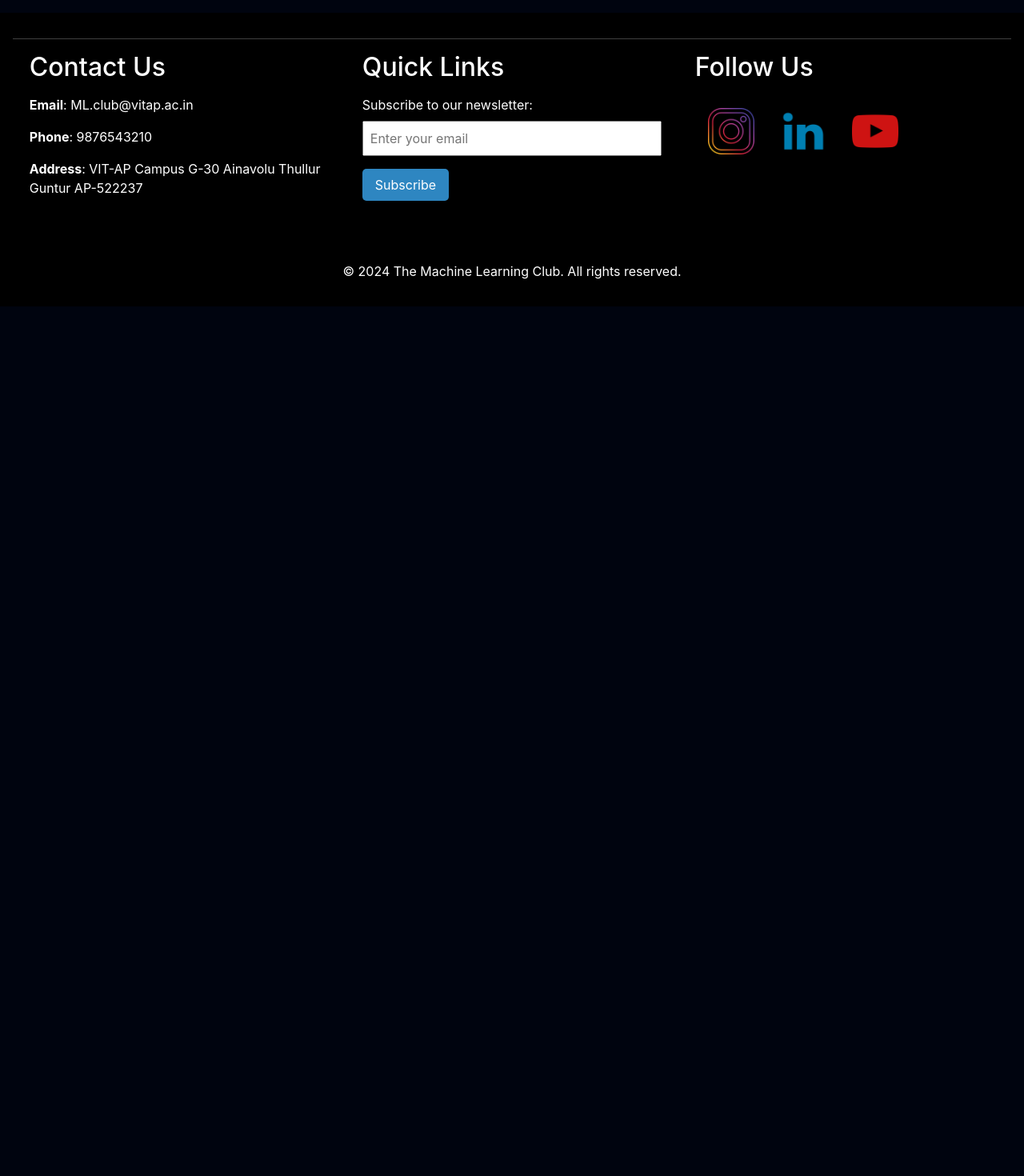
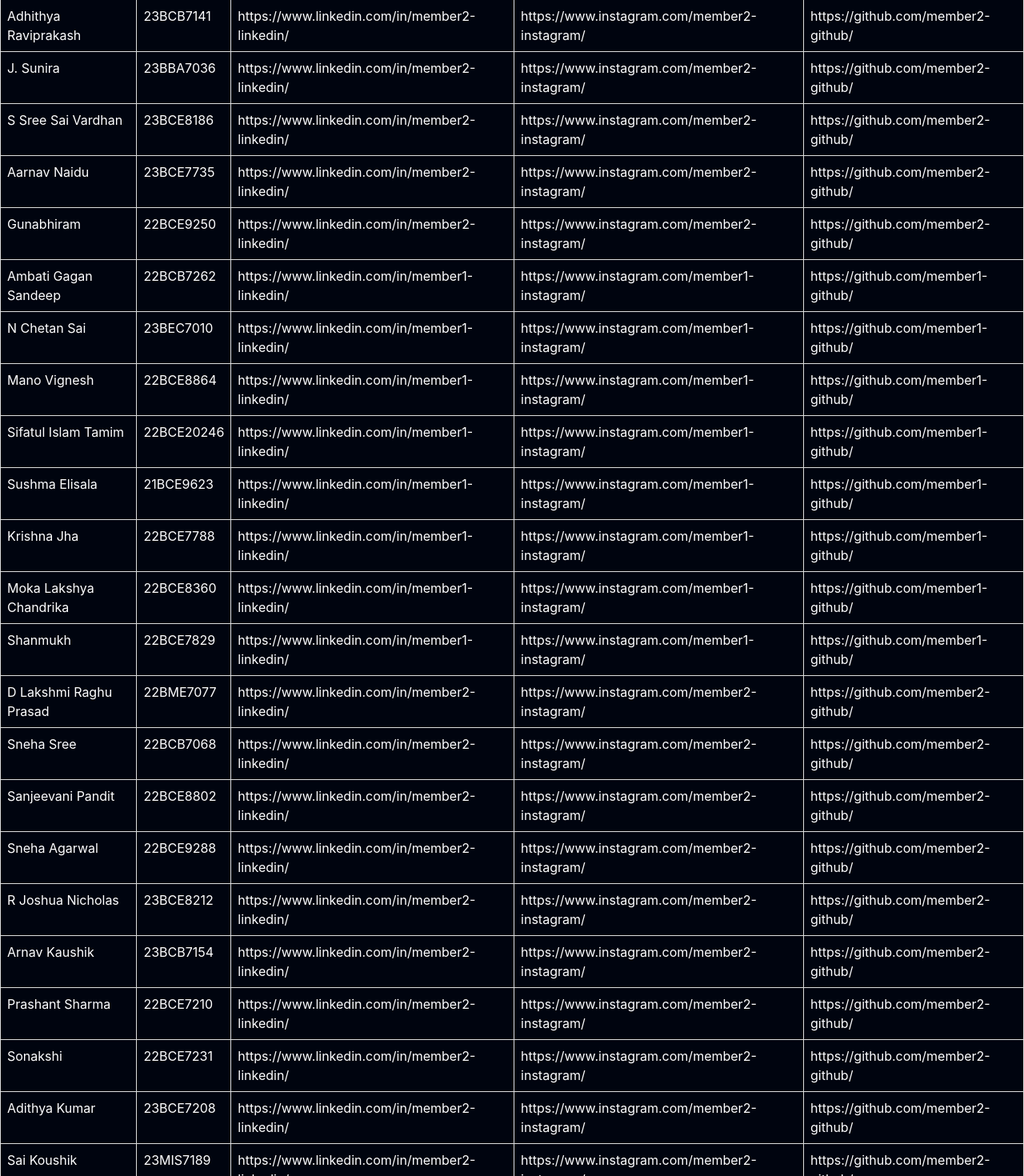
Before and after one commit to bluntlycoded/mlc, a React (Create React App) app: page /events-mgt-team in a window 1280 px wide. Shown: the part 740-2210 px from the top of the page at 80% size. Before the commit the page ends 1123 px from the top, so only its background shows below. Built offline with nearby package versions, Linux system fonts and the light colour scheme; a web font is replaced by a local one.

Commit message:
Events_Team

```diff
--- a/src/components/Teams/Events_Team.js
+++ b/src/components/Teams/Events_Team.js
@@ -31,13 +31,265 @@
     registration: '23BCE9629',
   },
   {
-    name: 'Member 2',
-    position: 'Role 2',
+    name: 'Ketan Agarwal',
+    position: 'Member',
     imageUrl: 'member2.jpg', // Replace with the actual image URL
     linkedin: 'https://www.linkedin.com/in/member2-linkedin/',
     instagram: 'https://www.instagram.com/member2-instagram/',
     github: 'https://github.com/member2-github/',
-    registration: 'Registration 2',
+    registration: '23BCE8178',
+  },
+  {
+    name: 'Adhithya Raviprakash',
+    position: 'Member',
+    imageUrl: 'member2.jpg', // Replace with the actual image URL
+    linkedin: 'https://www.linkedin.com/in/member2-linkedin/',
+    instagram: 'https://www.instagram.com/member2-instagram/',
+    github: 'https://github.com/member2-github/',
+    registration: '23BCB7141',
+  },
+  {
+    name: 'J. Sunira',
+    position: 'Member',
+    imageUrl: 'member2.jpg', // Replace with the actual image URL
+    linkedin: 'https://www.linkedin.com/in/member2-linkedin/',
+    instagram: 'https://www.instagram.com/member2-instagram/',
+    github: 'https://github.com/member2-github/',
+    registration: '23BBA7036',
+  },
+  {
+    name: 'S Sree Sai Vardhan',
+    position: 'Member',
+    imageUrl: 'member2.jpg', // Replace with the actual image URL
+    linkedin: 'https://www.linkedin.com/in/member2-linkedin/',
+    instagram: 'https://www.instagram.com/member2-instagram/',
+    github: 'https://github.com/member2-github/',
+    registration: '23BCE8186',
+  },
+  {
+    name: 'Aarnav Naidu',
+    position: 'Member',
+    imageUrl: 'member2.jpg', // Replace with the actual image URL
+    linkedin: 'https://www.linkedin.com/in/member2-linkedin/',
+    instagram: 'https://www.instagram.com/member2-instagram/',
+    github: 'https://github.com/member2-github/',
+    registration: '23BCE7735',
+  },
+  {
+    name: 'Gunabhiram',
+    position: 'Member',
+    imageUrl: 'member2.jpg', // Replace with the actual image URL
+    linkedin: 'https://www.linkedin.com/in/member2-linkedin/',
+    instagram: 'https://www.instagram.com/member2-instagram/',
+    github: 'https://github.com/member2-github/',
+    registration: '22BCE9250',
+  },
+  {
+    name: 'Ambati Gagan Sandeep',
+    position: 'Member',
+    imageUrl: 'member8.jpg', // Replace with the actual image URL
+    linkedin: 'https://www.linkedin.com/in/member1-linkedin/',
+    instagram: 'https://www.instagram.com/member1-instagram/',
+    github: 'https://github.com/member1-github/',
+    registration: '22BCB7262',
+  },
+  {
+    name: 'N Chetan Sai',
+    position: 'Member',
+    imageUrl: 'member9.jpg', // Replace with the actual image URL
+    linkedin: 'https://www.linkedin.com/in/member1-linkedin/',
+    instagram: 'https://www.instagram.com/member1-instagram/',
+    github: 'https://github.com/member1-github/',
+    registration: '23BEC7010',
+  },
+  {
+    name: 'Mano Vignesh',
+    position: 'Member',
+    imageUrl: 'member10.jpg', // Replace with the actual image URL
+    linkedin: 'https://www.linkedin.com/in/member1-linkedin/',
+    instagram: 'https://www.instagram.com/member1-instagram/',
+    github: 'https://github.com/member1-github/',
+    registration: '22BCE8864',
+  },
+  {
+    name: 'Sifatul Islam Tamim',
+    position: 'Member',
+    imageUrl: 'member11.jpg', // Replace with the actual image URL
+    linkedin: 'https://www.linkedin.com/in/member1-linkedin/',
+    instagram: 'https://www.instagram.com/member1-instagram/',
+    github: 'https://github.com/member1-github/',
+    registration: '22BCE20246',
+  },
+  {
+    name: 'Sushma Elisala',
+    position: 'Member',
+    imageUrl: 'member12.jpg', // Replace with the actual image URL
+    linkedin: 'https://www.linkedin.com/in/member1-linkedin/',
+    instagram: 'https://www.instagram.com/member1-instagram/',
+    github: 'https://github.com/member1-github/',
+    registration: '21BCE9623',
+  },
+  {
+    name: 'Krishna Jha',
+    position: 'Member',
+    imageUrl: 'member13.jpg', // Replace with the actual image URL
+    linkedin: 'https://www.linkedin.com/in/member1-linkedin/',
+    instagram: 'https://www.instagram.com/member1-instagram/',
+    github: 'https://github.com/member1-github/',
+    registration: '22BCE7788',
+  },
+  {
+    name: 'Moka Lakshya Chandrika',
+    position: 'Member',
+    imageUrl: 'member14.jpg', // Replace with the actual image URL
+    linkedin: 'https://www.linkedin.com/in/member1-linkedin/',
+    instagram: 'https://www.instagram.com/member1-instagram/',
+    github: 'https://github.com/member1-github/',
+    registration: '22BCE8360',
+  },
+  {
+    name: 'Shanmukh',
+    position: 'Member',
+    imageUrl: 'member15.jpg', // Replace with the actual image URL
+    linkedin: 'https://www.linkedin.com/in/member1-linkedin/',
+    instagram: 'https://www.instagram.com/member1-instagram/',
+    github: 'https://github.com/member1-github/',
+    registration: '22BCE7829',
+  },
+  {
+    name: 'D Lakshmi Raghu Prasad',
+    position: 'Member',
+    imageUrl: 'member16.jpg', // Replace with the actual image URL
+    linkedin: 'https://www.linkedin.com/in/member2-linkedin/',
+    instagram: 'https://www.instagram.com/member2-instagram/',
+    github: 'https://github.com/member2-github/',
+    registration: '22BME7077',
+  },
+  {
+    name: 'Sneha Sree',
+    position: 'Member',
+    imageUrl: 'member17.jpg', // Replace with the actual image URL
+    linkedin: 'https://www.linkedin.com/in/member2-linkedin/',
+    instagram: 'https://www.instagram.com/member2-instagram/',
+    github: 'https://github.com/member2-github/',
+    registration: '22BCB7068',
+  },
+  {
+    name: 'Sanjeevani Pandit',
+    position: 'Member',
+    imageUrl: 'member18.jpg', // Replace with the actual image URL
+    linkedin: 'https://www.linkedin.com/in/member2-linkedin/',
+    instagram: 'https://www.instagram.com/member2-instagram/',
+    github: 'https://github.com/member2-github/',
+    registration: '22BCE8802',
+  },
+  {
+    name: 'Sneha Agarwal',
+    position: 'Member',
+    imageUrl: 'member19.jpg', // Replace with the actual image URL
+    linkedin: 'https://www.linkedin.com/in/member2-linkedin/',
+    instagram: 'https://www.instagram.com/member2-instagram/',
+    github: 'https://github.com/member2-github/',
+    registration: '22BCE9288',
+  },
+  {
+    name: 'R Joshua Nicholas',
+    position: 'Member',
+    imageUrl: 'member20.jpg', // Replace with the actual image URL
+    linkedin: 'https://www.linkedin.com/in/member2-linkedin/',
+    instagram: 'https://www.instagram.com/member2-instagram/',
+    github: 'https://github.com/member2-github/',
+    registration: '23BCE8212',
+  },
+  {
+    name: 'Arnav Kaushik',
+    position: 'Member',
+    imageUrl: 'member21.jpg', // Replace with the actual image URL
+    linkedin: 'https://www.linkedin.com/in/member2-linkedin/',
+    instagram: 'https://www.instagram.com/member2-instagram/',
+    github: 'https://github.com/member2-github/',
+    registration: '23BCB7154',
+  },
+  {
+    name: 'Prashant Sharma',
+    position: 'Member',
+    imageUrl: 'member22.jpg', // Replace with the actual image URL
+    linkedin: 'https://www.linkedin.com/in/member2-linkedin/',
+    instagram: 'https://www.instagram.com/member2-instagram/',
+    github: 'https://github.com/member2-github/',
+    registration: '22BCE7210',
+  },
+  {
+    name: 'Sonakshi',
+    position: 'Member',
+    imageUrl: 'member23.jpg', // Replace with the actual image URL
+    linkedin: 'https://www.linkedin.com/in/member2-linkedin/',
+    instagram: 'https://www.instagram.com/member2-instagram/',
+    github: 'https://github.com/member2-github/',
+    registration: '22BCE7231',
+  },
+  {
+    name: 'Adithya Kumar',
+    position: 'Member',
+    imageUrl: 'member24.jpg', // Replace with the actual image URL
+    linkedin: 'https://www.linkedin.com/in/member2-linkedin/',
+    instagram: 'https://www.instagram.com/member2-instagram/',
+    github: 'https://github.com/member2-github/',
+    registration: '23BCE7208',
+  },
+  {
+    name: 'Sai Koushik',
+    position: 'Member',
+    imageUrl: 'member25.jpg', // Replace with the actual image URL
+    linkedin: 'https://www.linkedin.com/in/member2-linkedin/',
+    instagram: 'https://www.instagram.com/member2-instagram/',
+    github: 'https://github.com/member2-github/',
+    registration: '23MIS7189',
+  },
+  {
+    name: 'Malapati Saketh Reddy',
+    position: 'Member',
+    imageUrl: 'member26.jpg', // Replace with the actual image URL
+    linkedin: 'https://www.linkedin.com/in/member2-linkedin/',
+    instagram: 'https://www.instagram.com/member2-instagram/',
+    github: 'https://github.com/member2-github/',
+    registration: '22BCE20347',
+  },
+  {
+    name: 'Shaik Mohammad Sadik',
+    position: 'Member',
+    imageUrl: 'member27.jpg', // Replace with the actual image URL
+    linkedin: 'https://www.linkedin.com/in/member2-linkedin/',
+    instagram: 'https://www.instagram.com/member2-instagram/',
+    github: 'https://github.com/member2-github/',
+    registration: '22BCE8319',
+  },
+  {
+    name: 'P Nagasindhu ',
+    position: 'Member',
+    imageUrl: 'member28.jpg', // Replace with the actual image URL
+    linkedin: 'https://www.linkedin.com/in/member2-linkedin/',
+    instagram: 'https://www.instagram.com/member2-instagram/',
+    github: 'https://github.com/member2-github/',
+    registration: '23BEC7111',
+  },
+  {
+    name: 'T Vamshika',
+    position: 'Member',
+    imageUrl: 'member29.jpg', // Replace with the actual image URL
+    linkedin: 'https://www.linkedin.com/in/member2-linkedin/',
+    instagram: 'https://www.instagram.com/member2-instagram/',
+    github: 'https://github.com/member2-github/',
+    registration: '23BCB7123',
+  },
+  {
+    name: 'Pragnya Neerukonda',
+    position: 'Member',
+    imageUrl: 'member30.jpg', // Replace with the actual image URL
+    linkedin: 'https://www.linkedin.com/in/member2-linkedin/',
+    instagram: 'https://www.instagram.com/member2-instagram/',
+    github: 'https://github.com/member2-github/',
+    registration: '22BCE7277',
   },
 ];
 
```
